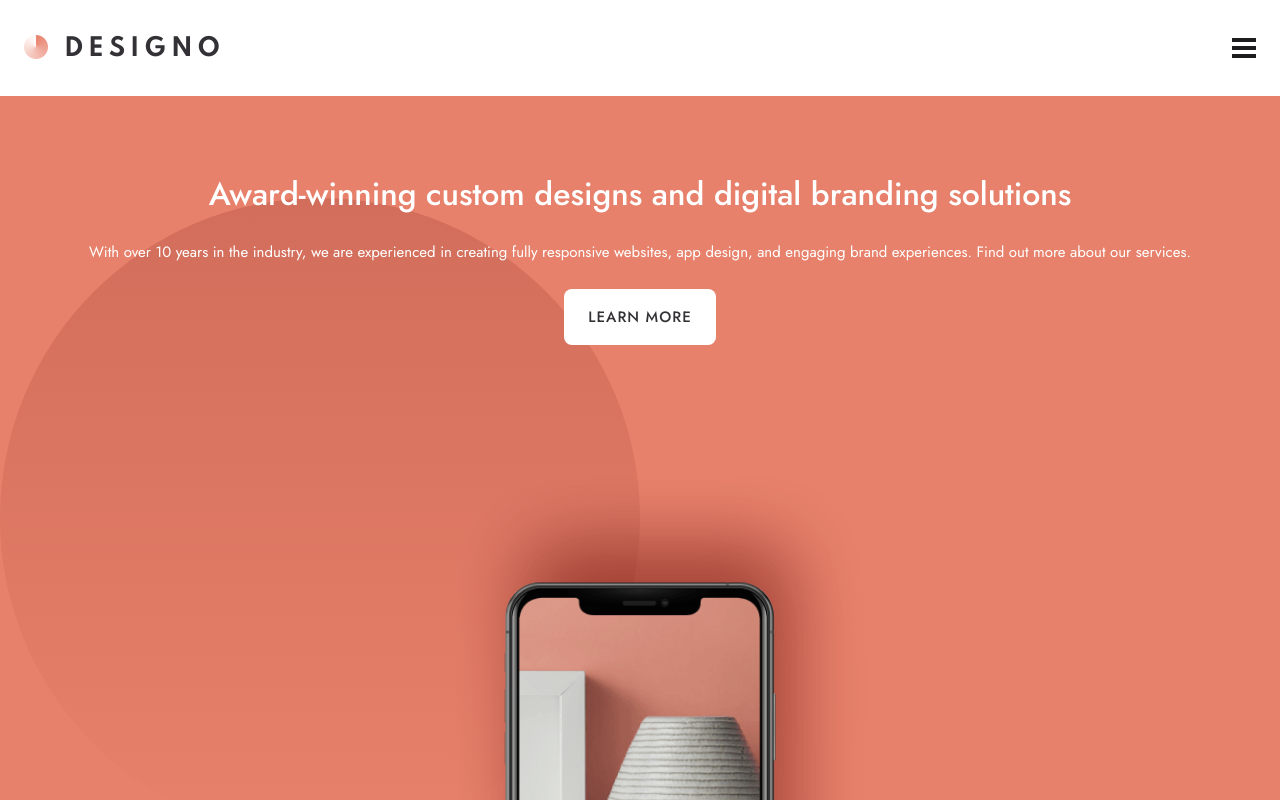
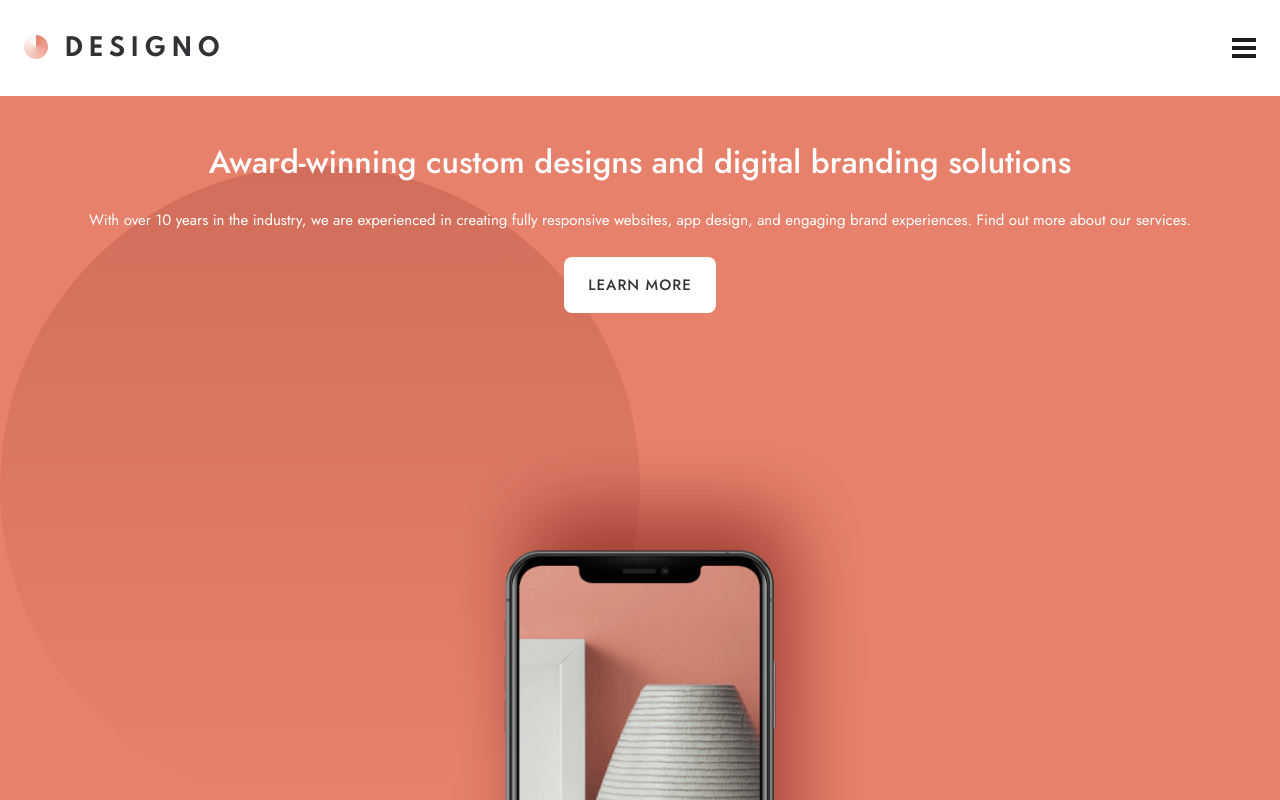
Before and after one commit to g-akca/designo, a React (Vite) app: page / in a window 1280 px wide. Shown: the top 800 px of the page. Built offline with nearby package versions, Linux system fonts and the light colour scheme.

Commit message:
Update App component styles for tablet responsiveness

```diff
--- a/src/App.tsx
+++ b/src/App.tsx
@@ -7,9 +7,9 @@ function App() {
   const [isMenuOpen, setIsMenuOpen] = useState(false);
 
   return (
-    <div className="text-base leading-base text-dark-grey min-h-screen bg-white flex flex-col gap-24">
+    <div className="text-base leading-base text-dark-grey min-h-screen bg-white flex flex-col gap-24 tablet:gap-16 tablet:pt-16">
       {isMenuOpen && (
-        <div className="fixed inset-0 z-40 bg-black/50" />
+        <div className="fixed inset-0 z-40 bg-black/50 tablet:hidden" />
       )}
 
       <Header
@@ -18,7 +18,7 @@ function App() {
         closeMenu={() => setIsMenuOpen(false)}
       />
 
-      <main className="grow pt-24">
+      <main className="grow pt-24 tablet:pt-0">
         <MainRouter />
       </main>
 
```
